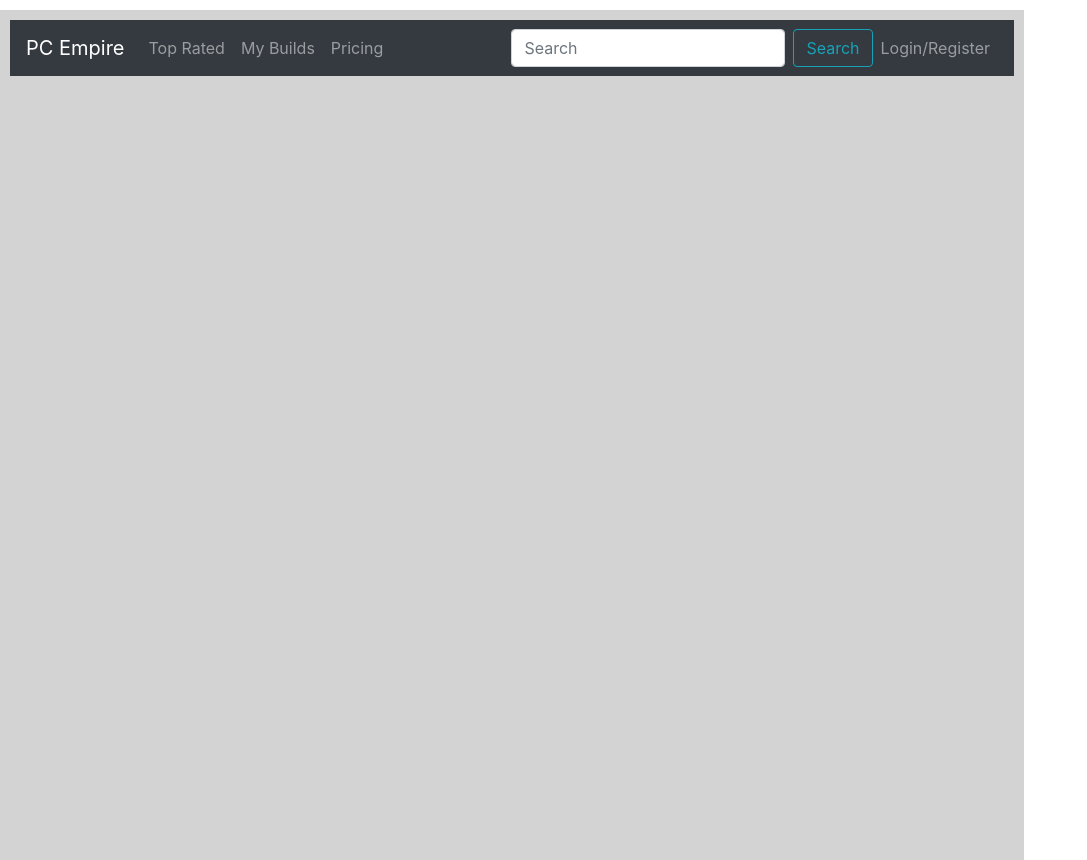
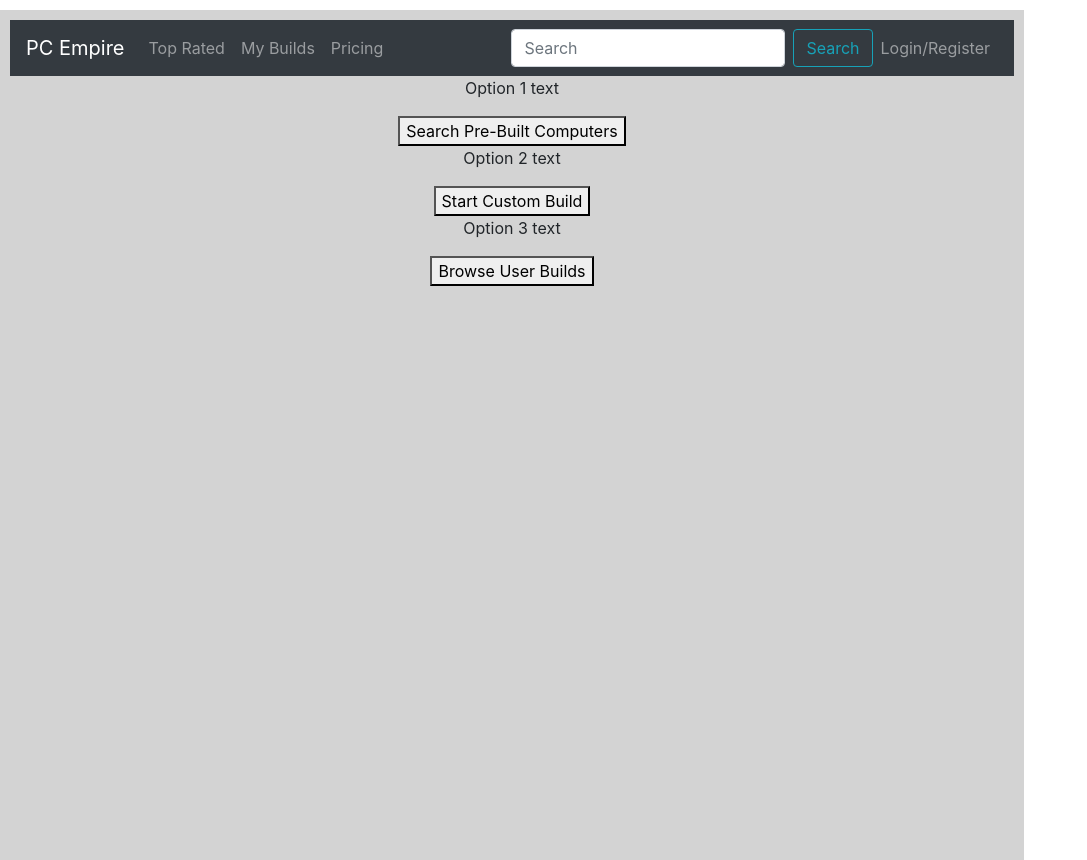
Before and after one commit to chenster17/CSCFinalProject, a React (Create React App) app in the folder pc_empire/client/: page / in a window 1280 px wide. Shown: the whole page, without its empty margins (0-1087 px from the left). Built offline with nearby package versions, Linux system fonts and the light colour scheme; the HTML template or start-up script is replaced by a standard one.

Commit message:
164126740: Slightly Improved Routing

```diff
--- a/pc_empire/client/src/App.js
+++ b/pc_empire/client/src/App.js
@@ -13,7 +13,7 @@ class App extends Component {
                 <NavBarComponent />
                 <BrowserRouter>
                     <div>
-                        <Route path="/home" component={MainPageContainer} />
+                        <Route path="/(home|)" component={MainPageContainer} />
                         <Route path="/list" component={BuildPartsContainer} />
                         <Route path="/products/:product_type" component={ProductListContainer} />
                     </div>
```
